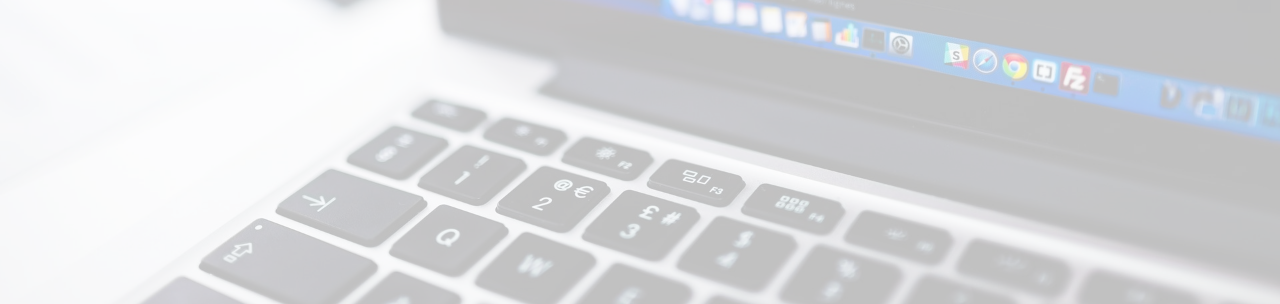
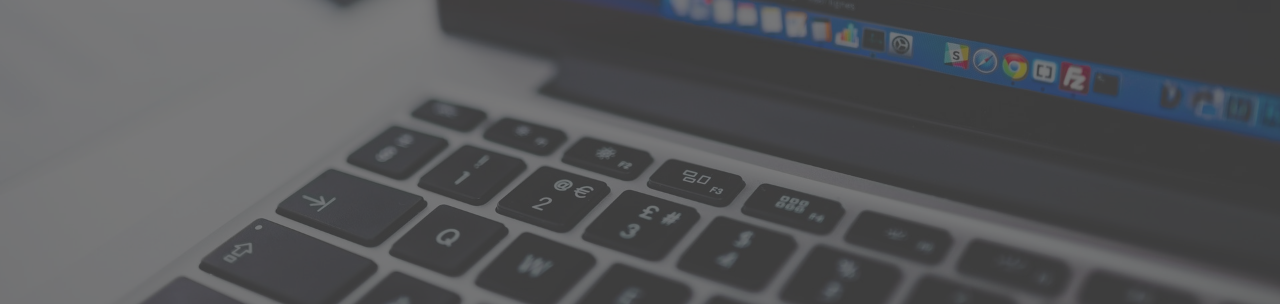
Before and after one commit to brandonstow/modern_portfolio, a website: page dist/index.html in a window 1280 px wide. Shown: the part 496-800 px from the top of the page. Drawn offline with Linux system fonts and the light colour scheme.

Commit message:
new colors

```diff
--- a/scss/_config.scss
+++ b/scss/_config.scss
@@ -1,5 +1,5 @@
-$primary-color: #fff;
-$seccondary-color: #1aee48;
+$primary-color: #444;
+$seccondary-color: #e0ee1a;
 $show-home-image: true;
 $home-image: url(../img/background.jpg);
 $background-opacity: 0.7;
```
Also changed, not shown: dist/css/main.css.
